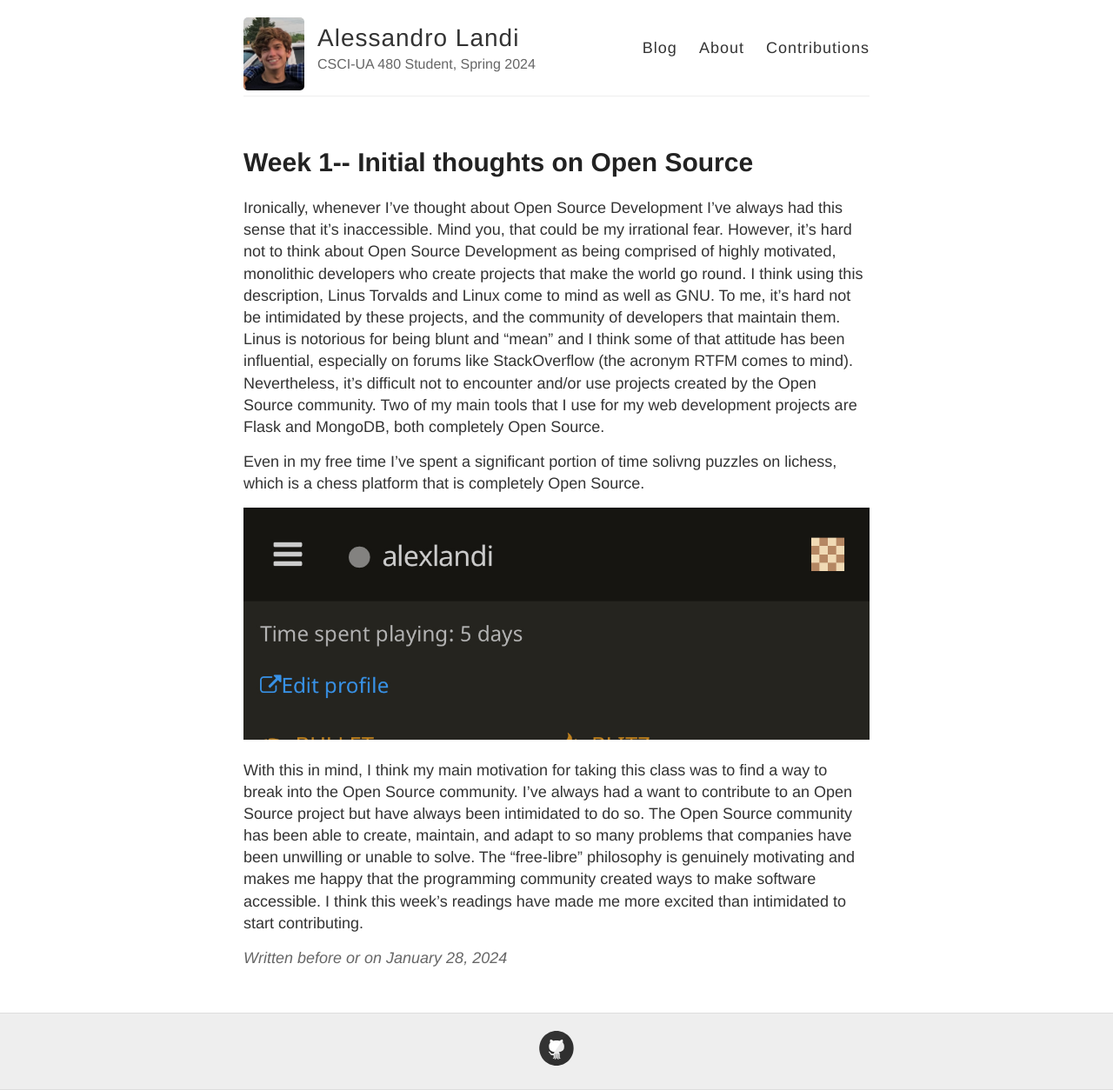
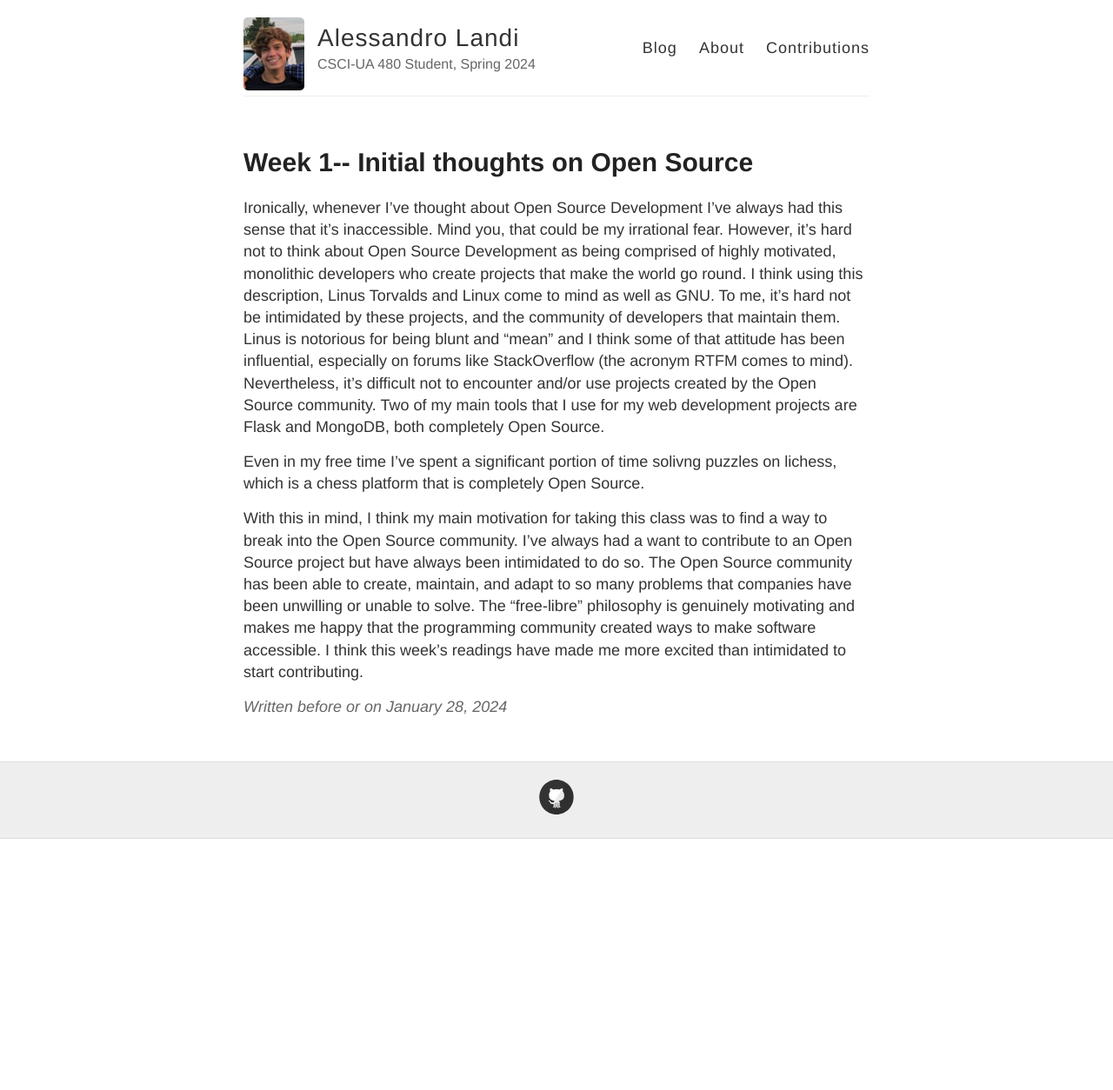
Before and after one commit to ossd-s24/alessandrolandi-weekly, a Jekyll site: the page built from _posts/2024-01-28-week01.md, in a window 1280 px wide. Shown: the whole page at 87% size. Built offline with Jekyll 4.4.1, drawn with Linux system fonts in a browser that asks for light colours; after the commit the page ends 965 px from its top, so only the background shows below that.

Commit message:
Removed image

```diff
--- a/_posts/2024-01-28-week01.md
+++ b/_posts/2024-01-28-week01.md
@@ -8,8 +8,4 @@ Ironically, whenever I've thought about Open Source Development I've always had
 
 Even in my free time I've spent a significant portion of time solivng puzzles on lichess, which is a chess platform that is completely Open Source.
 
-
-![Alt text](../images/IMG_E07A113457B1-1.jpeg)
-
-
 With this in mind, I think my main motivation for taking this class was to find a way to break into the Open Source community. I've always had a want to contribute to an Open Source project but have always been intimidated to do so. The Open Source community has been able to create, maintain, and adapt to so many problems that companies have been unwilling or unable to solve. The "free-libre" philosophy is genuinely motivating and makes me happy that the programming community created ways to make software accessible. I think this week's readings have made me more excited than intimidated to start contributing.
```
